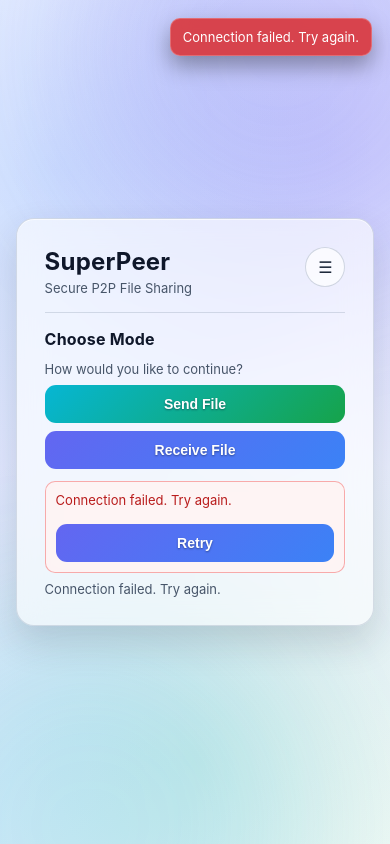
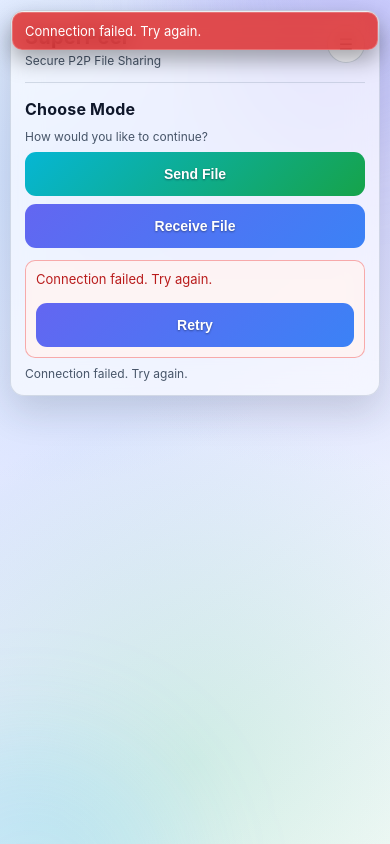
Before and after one commit to Akshu200327/Super_Peer, a website: page public/index.html in a window 390 px wide. Drawn offline with nearby package versions, Linux system fonts and the light colour scheme; no server answers.

Commit message:
more ui changes push

```diff
--- a/public/style.css
+++ b/public/style.css
@@ -680,3 +680,156 @@ body:not(.dark-mode) .success-popup {
 body:not(.dark-mode) .success-popup p {
   color: #475569;
 }
+
+/* Responsive optimization */
+@media (min-width: 1200px) {
+  .card,
+  .loading-screen {
+    width: 460px;
+    max-width: 90vw;
+  }
+}
+
+@media (max-width: 991px) {
+  body {
+    padding: 16px;
+  }
+
+  .card,
+  .loading-screen {
+    width: min(560px, 94vw);
+    padding: 24px;
+  }
+
+  .toast-container {
+    top: 14px;
+    right: 14px;
+  }
+}
+
+@media (max-width: 768px) {
+  body {
+    align-items: flex-start;
+    padding: 12px;
+  }
+
+  body::before,
+  body::after {
+    width: 300px;
+    height: 300px;
+    filter: blur(55px);
+  }
+
+  .card,
+  .loading-screen {
+    width: 100%;
+    max-width: 100%;
+    border-radius: 16px;
+    padding: 18px;
+  }
+
+  .card {
+    max-height: calc(100vh - 24px);
+  }
+
+  .card-header {
+    margin-bottom: 14px;
+  }
+
+  h1 {
+    font-size: 22px;
+  }
+
+  h2 {
+    font-size: 17px;
+  }
+
+  .room-id-row {
+    align-items: stretch;
+    flex-wrap: wrap;
+    gap: 8px;
+  }
+
+  .copy-btn {
+    min-height: 38px;
+  }
+
+  .btn {
+    min-height: 44px;
+    padding: 12px;
+  }
+
+  .header-menu {
+    width: 168px;
+  }
+
+  .toast-container {
+    top: 12px;
+    right: 12px;
+    left: 12px;
+    align-items: stretch;
+  }
+
+  .toast {
+    min-width: 0;
+    max-width: none;
+  }
+}
+
+@media (max-width: 480px) {
+  body {
+    padding: 10px;
+  }
+
+  .card,
+  .loading-screen {
+    padding: 14px;
+    border-radius: 14px;
+  }
+
+  h1 {
+    font-size: 20px;
+  }
+
+  h2 {
+    font-size: 16px;
+    margin-bottom: 10px;
+  }
+
+  .subtitle,
+  .helper-text,
+  .input-label,
+  #roomDisplay,
+  #selectedFileName,
+  #fileStatusText,
+  #fileProgressText,
+  #statusText {
+    font-size: 12px;
+  }
+
+  .room-id-row {
+    flex-direction: column;
+  }
+
+  .copy-btn {
+    width: 100%;
+  }
+
+  .menu-toggle-btn {
+    width: 38px;
+    height: 38px;
+  }
+
+  .header-menu {
+    width: 160px;
+    top: 42px;
+  }
+
+  .progress-track {
+    height: 14px;
+  }
+
+  .progress-value {
+    font-size: 9px;
+  }
+}
```
